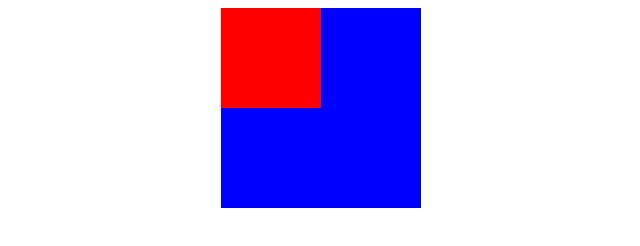
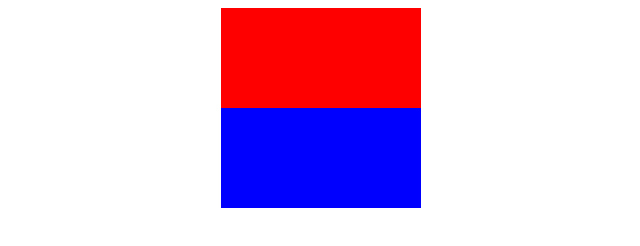
Before and after one commit to shuaizhang1/shuaizhang1.github.io, a plain HTML site: page index.html in a window 1280 px wide. Shown: the whole page, without its empty margins (319-959 px from the left). Drawn offline with Linux system fonts and the light colour scheme.

Commit message:
asdasd
asdas

```diff
--- a/index.html
+++ b/index.html
@@ -5,7 +5,7 @@
 	<title>Document</title>
 	<style>
 		#dv{width: 200px;height: 200px;background: blue;margin:0 auto;}
-		.box{width:100px;height:100px; background:red;}
+		.box{width:200px;height:100px; background:red;}
 	</style>
 </head>
 <body>
```
